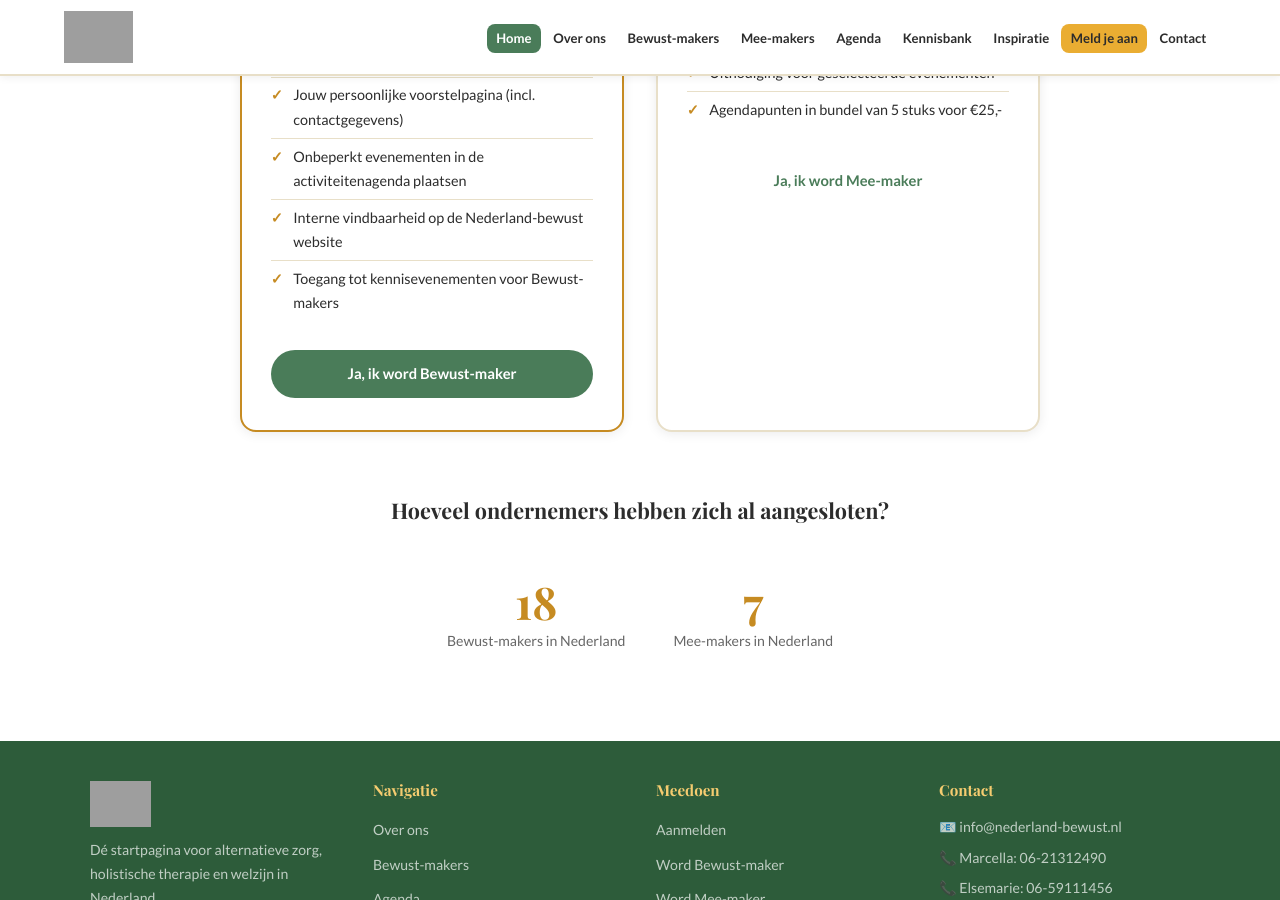
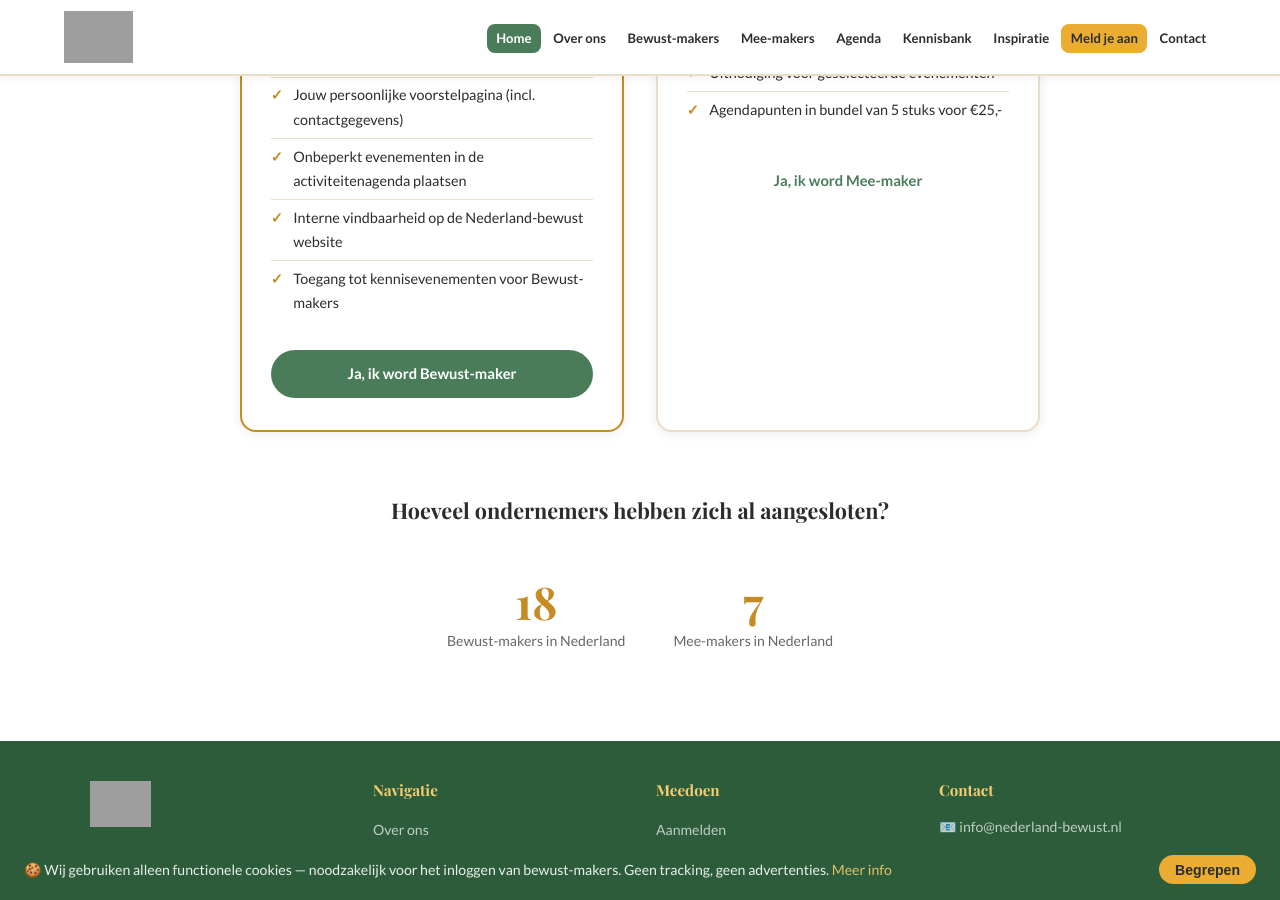
Before and after one commit to hands4flownl/nederland-bewust, a Jekyll site: the page built from pages/meld-je-aan.html, in a window 1280 px wide and 900 px high, scrolled down 579 px. Built offline with Jekyll 4.4.1, drawn with Linux system fonts in a browser that asks for light colours; grey boxes are pictures that could not be loaded.

Commit message:
Footer: cookiebanner + links naar AV en privacy

```diff
--- a/_includes/footer.html
+++ b/_includes/footer.html
@@ -47,4 +47,23 @@
        id="footer-beheer-link"
        style="color:rgba(255,255,255,0.28);font-size:0.75rem;text-decoration:none;display:none;">⚙️ Mijn profiel beheren</a>
   </div>
+
+<!-- Cookie melding -->
+<div id="cookie-banner" style="display:none;position:fixed;bottom:0;left:0;right:0;background:var(--groen-donker);color:#fff;padding:1rem 1.5rem;z-index:999;display:flex;align-items:center;justify-content:space-between;gap:1rem;flex-wrap:wrap;">
+  <p style="margin:0;font-size:0.88rem;opacity:0.9;">
+    🍪 Wij gebruiken alleen functionele cookies — noodzakelijk voor het inloggen van bewust-makers.
+    Geen tracking, geen advertenties.
+    <a href="{{ '/privacyverklaring/' | relative_url }}" style="color:var(--goud-licht);">Meer info</a>
+  </p>
+  <button onclick="document.getElementById('cookie-banner').style.display='none';localStorage.setItem('cookies-ok','1');"
+    style="background:var(--goud);color:var(--tekst);border:none;padding:0.4rem 1rem;border-radius:50px;font-weight:700;cursor:pointer;white-space:nowrap;font-size:0.88rem;">
+    Begrepen
+  </button>
+</div>
+<script>
+  if (!localStorage.getItem('cookies-ok')) {
+    document.getElementById('cookie-banner').style.display = 'flex';
+  }
+</script>
+
 </footer>
```
